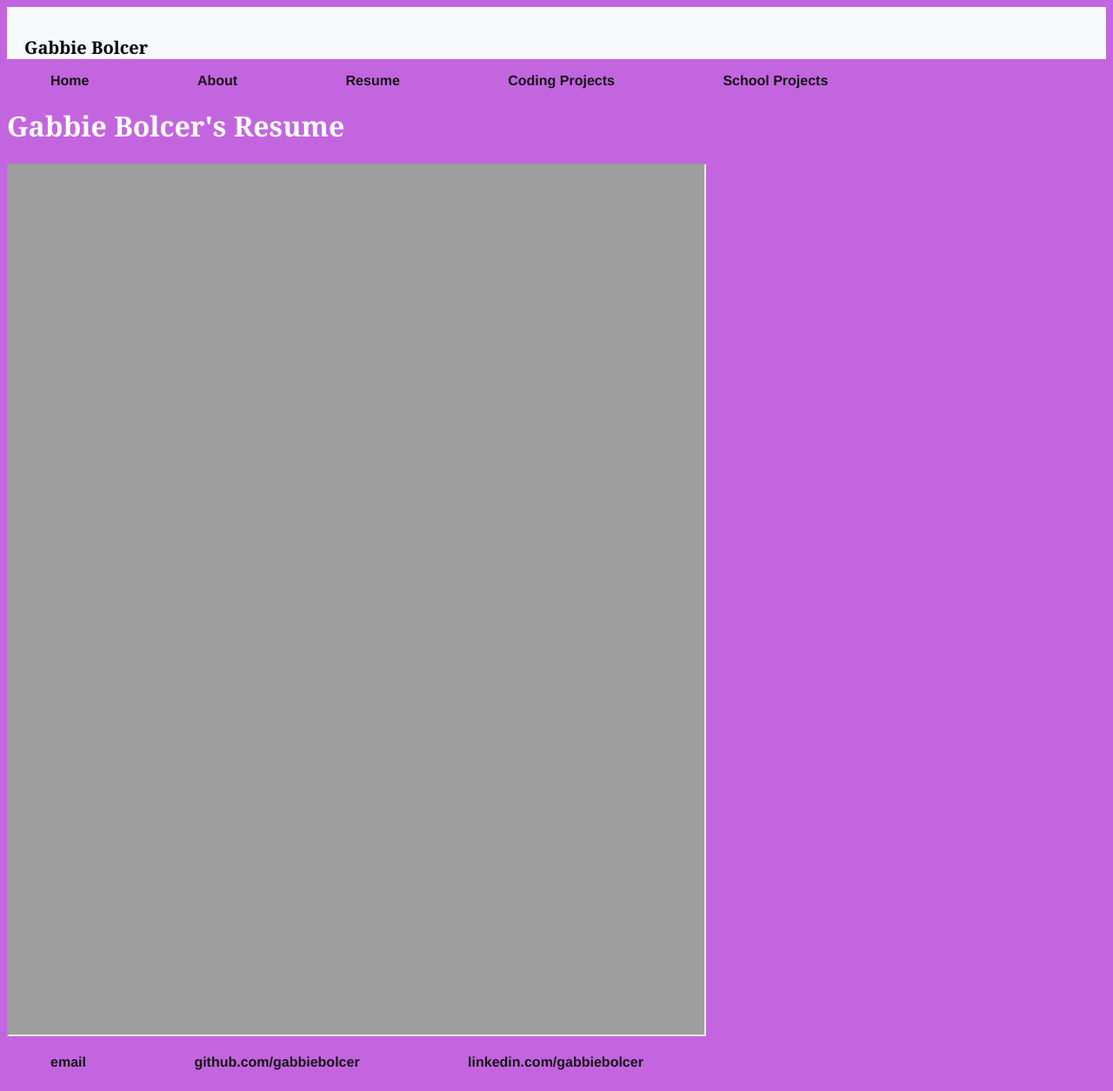
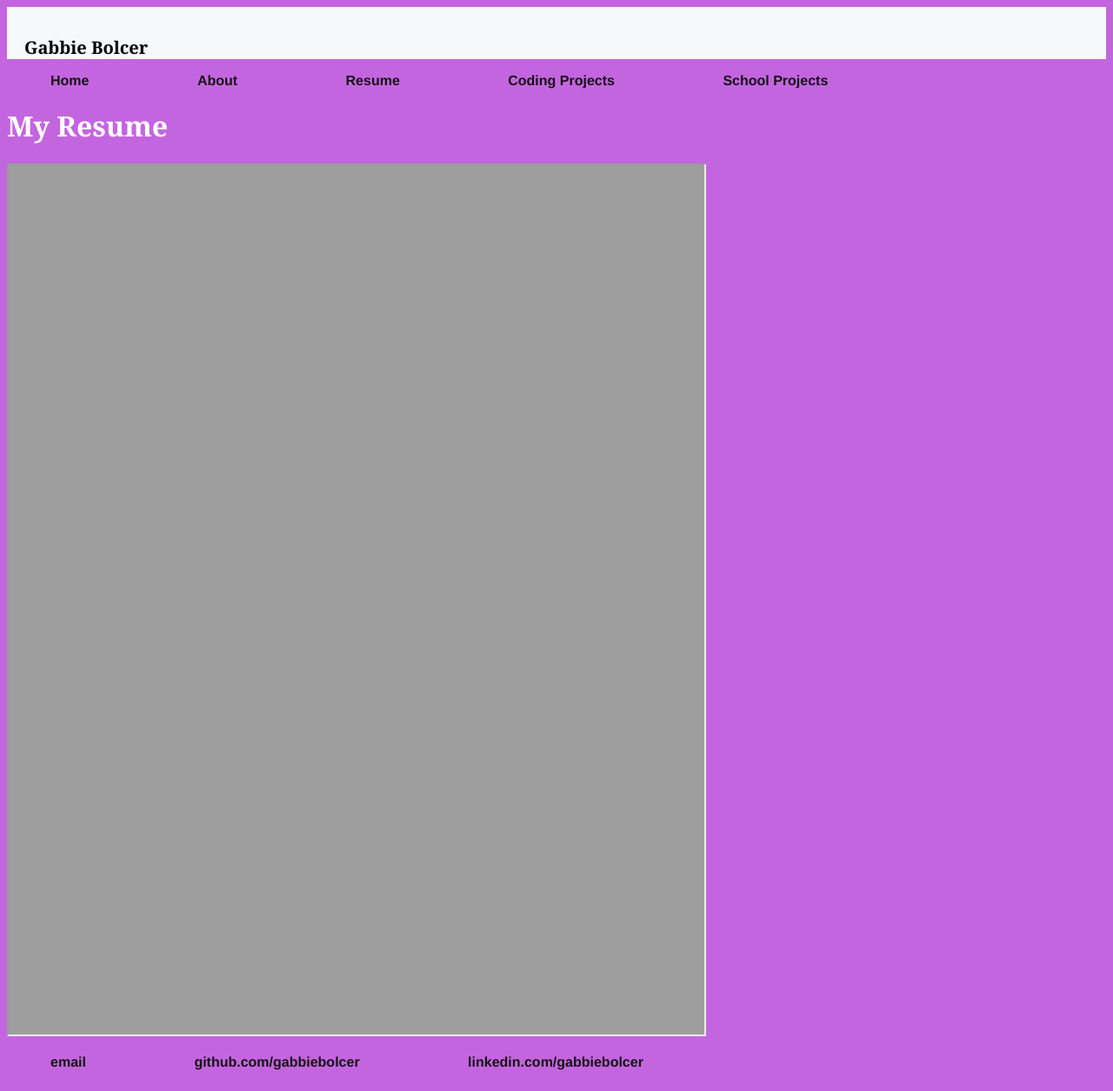
Before and after one commit to gabbiebolcer/gabbiebolcer.github.io, a Jekyll site: the page built from resume.html, in a window 1280 px wide. Shown: the whole page at 87% size. Built offline with Jekyll 4.4.1, drawn with Linux system fonts in a browser that asks for light colours.

Commit message:
change language

```diff
--- a/resume.html
+++ b/resume.html
@@ -2,6 +2,6 @@
 layout: default
 title: Resume
 ---
-<h1>Gabbie Bolcer's Resume</h1>
+<h1>My Resume</h1>
 
 <iframe src="https://gabbiebolcer.github.io/Resume2.pdf#toolbar=0" width="800px" height="1000px"></iframe>
```
